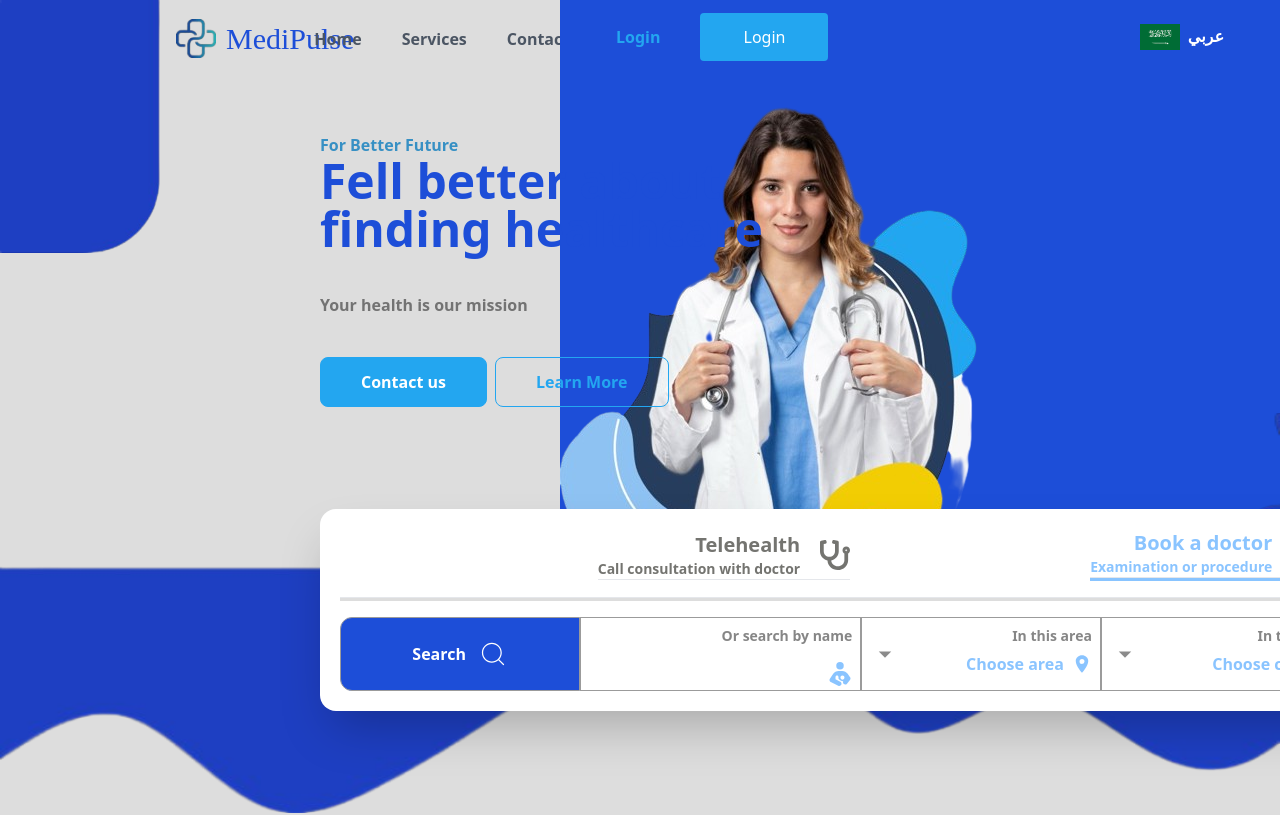
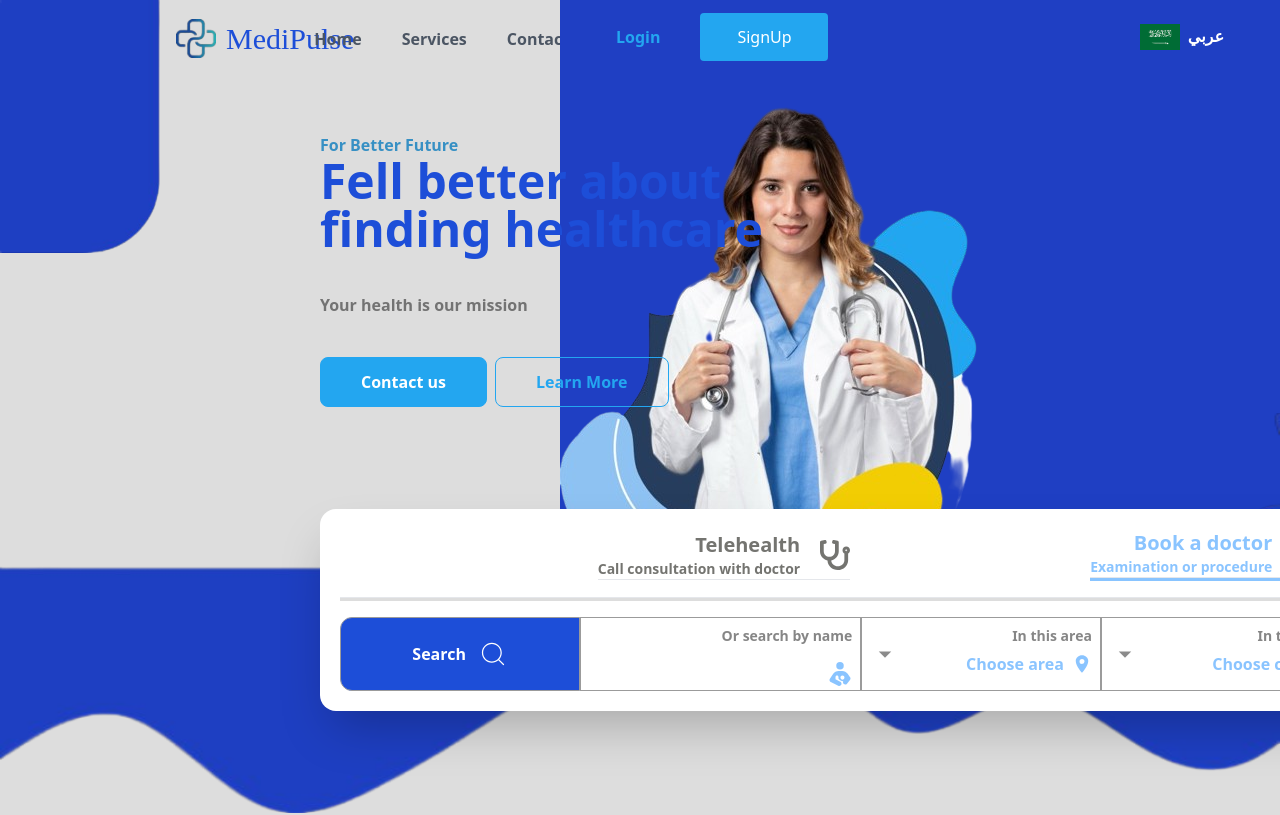
Before and after one commit to moshaosama/Graduation_Project, a React (Vite) app: page / in a window 1280 px wide. Shown: the top 815 px of the page. Built offline with nearby package versions, Linux system fonts and the light colour scheme; no server answers.

Commit message:
Latest Version

```diff
--- a/src/Components/Header/Header.tsx
+++ b/src/Components/Header/Header.tsx
@@ -30,7 +30,7 @@ const Header = () => {
     []
   );
   const ConvertSignUp = useMemo(
-    () => ChangeTextByLanguage("تسجيل دخول", "Login"),
+    () => ChangeTextByLanguage("أنشاء حساب", "SignUp"),
     []
   );
   const ConvertLang = useMemo(
@@ -42,7 +42,7 @@ const Header = () => {
 
   return (
     <>
-      <div className="absolute -top-24 right-0 bg-blue-700 w-[45pc] h-[40pc] rounded-b-3xl">
+      <div className="absolute -top-24 right-0 bg-[#1F3FC3] w-[45pc] h-[40pc] rounded-b-3xl">
         <div className="flex items-center justify-between mx-10 p-4">
           {Token ? (
             <button className="bg-white hover:bg-[#b1b1b1] transition-all duration-500 p-2 w-40 rounded-xl flex justify-around items-center">
--- a/src/Components/Navbar/Navbar.tsx
+++ b/src/Components/Navbar/Navbar.tsx
@@ -1,4 +1,3 @@
-import React from "react";
 import ImageRender from "../ImageRender";
 import globalStyle from "../../Style/globalStyle.module.css";
 import style from "./Navbar.module.css";
```
